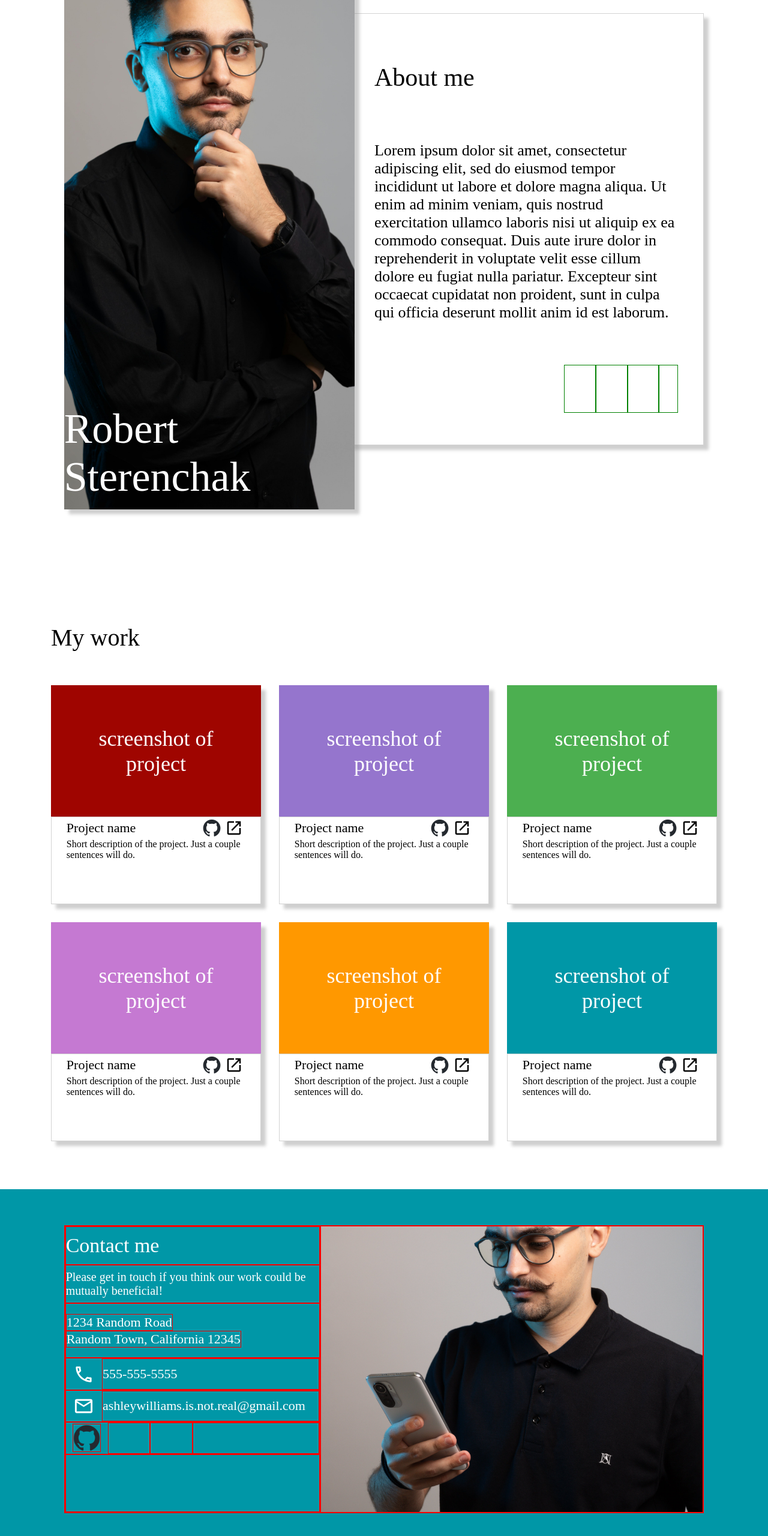
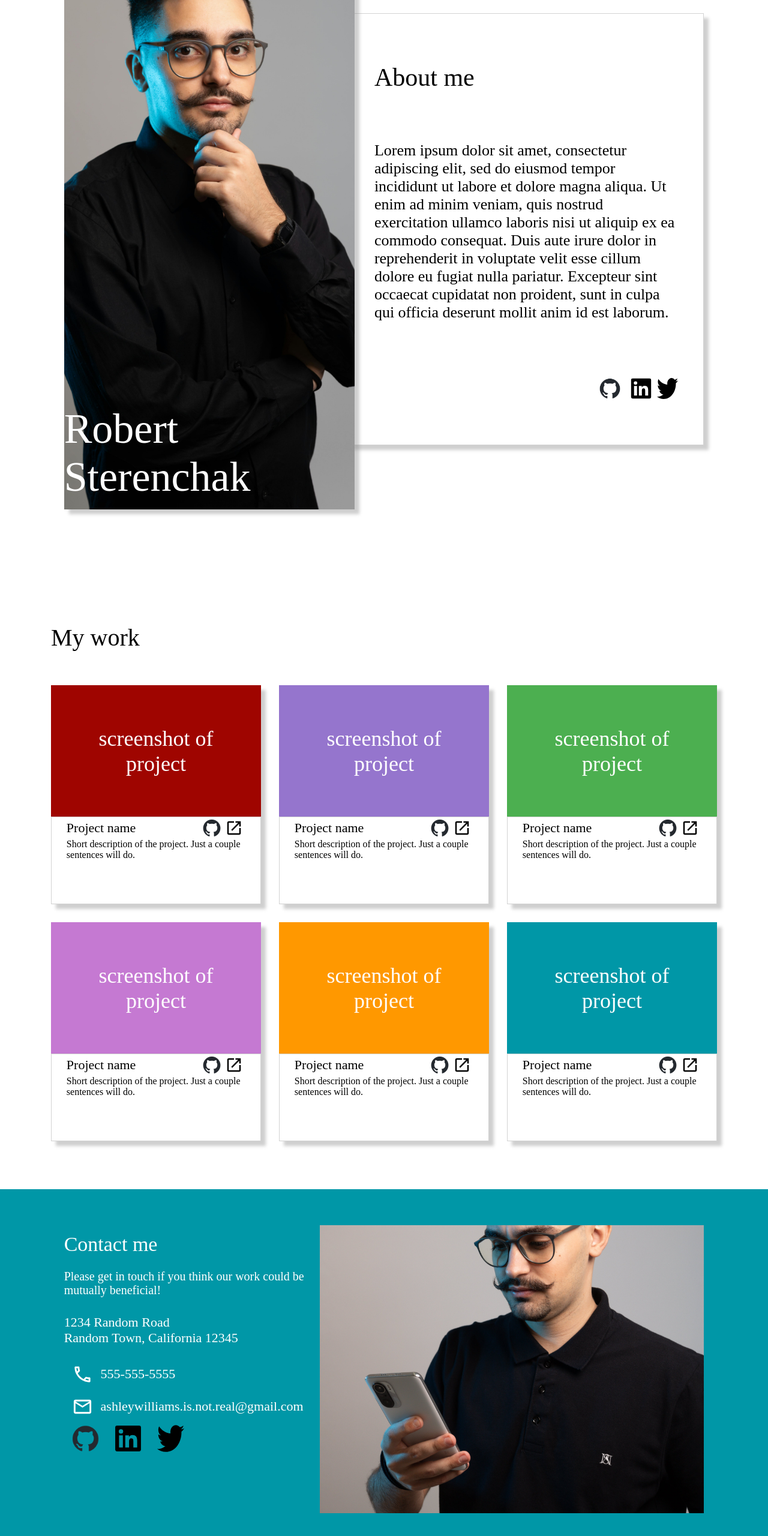
Before and after one commit to rsterenchak/HomePage_TOP, a website built with webpack: page HomePage_main/src/index.html in a window 1280 px wide. Shown: the part 218-2778 px from the top of the page at 60% size. Built offline with nearby package versions, Linux system fonts and the light colour scheme.

Commit message:
Pushed final media query for mobile responsiveness

```diff
--- a/HomePage_main/src/index.html
+++ b/HomePage_main/src/index.html
@@ -48,9 +48,9 @@
               <div class='descLinks'>
                 <div class='spaceLeft'></div>
                 <div class='gitHub'></div>
-                <div class='linkedin'></div>
-                <div class='twitter'></div>
-                <div class='spaceRight'></div>
+                <img class='linkedin'></img>
+                <img class='twitter'></img>
+                <img class='spaceRight'></img>
 
               </div>
 
@@ -204,8 +204,8 @@
             </div>
             <div class='desc5'>
               <img class='mainGit'></img>
-              <div class='mainLinkedIn'></div>
-              <div class='mainTwit'></div>
+              <img class='mainLinkedIn'></img>
+              <img class='mainTwit'></img>
               <div class='mainSpace'></div>
             </div>
             <div class='space'></div>
--- a/HomePage_main/src/index.js
+++ b/HomePage_main/src/index.js
@@ -6,6 +6,8 @@ import Portait1 from './pexels-alexandre.jpg'
 import printMe from './print.js';
 import Icon3 from './phone-outline.svg';
 import Icon4 from './email-outline.svg';
+import Icon5 from './linkedin-plain.svg';
+import Icon6 from './twitter-original.svg';
 
 
 /* var portrait1 = document.getElementsByClassName('picture');
@@ -60,4 +62,24 @@ element14[0].src = Icon4;
 var element15 = document.getElementsByClassName('mainGit');
 
 element15[0].src = Icon1;
-  // document.body.appendChild(component());
+
+
+var element16 = document.getElementsByClassName('mainLinkedIn');
+element16[0].src = Icon5;
+// mainLinkedIn
+
+var element17 = document.getElementsByClassName('mainTwit');
+element17[0].src = Icon6;
+// mainTwit
+
+var element18 = document.getElementsByClassName('linkedin');
+element18[0].src = Icon1;
+// linkedin
+
+var element19 = document.getElementsByClassName('twitter');
+element19[0].src = Icon5;
+// twitter
+
+var element20 = document.getElementsByClassName('spaceRight');
+element20[0].src = Icon6;
+// spaceRight
--- a/HomePage_main/src/style.css
+++ b/HomePage_main/src/style.css
@@ -166,22 +166,28 @@ body {
 
 .gitHub {
 
-  border: 1px solid green
+
 }
 
 .linkedin {
+  align-self: center;
+  justify-self: center;
+  width: 35px;
 
-  border: 1px solid green
 }
 
 .twitter {
+  align-self: center;
+  justify-self: center;
+  width: 35px;
 
-  border: 1px solid green
 }
 
 .spaceRight {
+  align-self: center;
+  justify-self: center;
+  width: 35px;
 
-  border: 1px solid green
 }
 
 
@@ -723,7 +729,7 @@ body {
     'contact workPhoto'
     ;
 
-  border: 1px solid red;
+
 }
 
 .contact {
@@ -732,20 +738,20 @@ body {
   grid-template-rows: 1.2fr 1.2fr 1.7fr 1fr 1fr 1fr 1.8fr;
   grid-template-columns: 1fr;
   color: white;
-  border: 1px solid red;
+
 }
 
 .head {
   display: flex;
   align-items: center;
   font-size: 34px;
-  border: 1px solid red;
+
 }
 .desc1 {
   display: flex;
   align-items: center;
   font-size: 20px;
-  border: 1px solid red;
+
 }
 .desc2 {
   display: flex;
@@ -753,18 +759,17 @@ body {
   align-items: start;
   justify-content: center;
   font-size: 22px;
-  border: 1px solid red;
+
 }
 
 .desc2 > div {
-  border: 1px solid red;
 
 }
 
 .desc3 {
   display: grid;
   grid-template-columns: 1fr 6fr;
-  border: 1px solid red;
+
 }
 .phoneIcon {
   align-self: center;
@@ -777,14 +782,14 @@ body {
   display: flex;
   align-items: center;
   font-size: 22px;
-  border: 1px solid red;
+
 }
 
 
 .desc4 {
   display: grid;
   grid-template-columns: 1fr 6fr;
-  border: 1px solid red;
+
 }
 .mailIcon {
   align-self: center;
@@ -796,34 +801,40 @@ body {
   display: flex;
   align-items: center;
   font-size: 22px;
-  border: 1px solid red;
+
 }
 
 .desc5 {
   display: grid;
   grid-template-columns: 1fr 1fr 1fr 3fr;
-  border: 1px solid red;
+
 }
 
 .mainGit {
   align-self: center;
   justify-self: center;
   width: 45px;
-  border: 1px solid red;
+
 }
 .mainLinkedIn {
-  border: 1px solid red;
+  align-self: center;
+  justify-self: center;
+  width: 45px;
+
 }
 .mainTwit {
-  border: 1px solid red;
+  align-self: center;
+  justify-self: center;
+  width: 45px;
+
 }
 .mainSpace {
-  border: 1px solid red;
+
 }
 
 
 .space {
-  border: 1px solid red;
+
 }
 
 .workPhoto {
@@ -837,7 +848,6 @@ body {
   background-size: 100%;
   background-position: center;
   background-repeat: no-repeat;
-  border: 1px solid red;
 }
 
 
@@ -963,7 +973,6 @@ body {
     'contact'
     ;
 
-  border: 1px solid red;
 }
 
 .workHeader {
@@ -983,9 +992,76 @@ body {
   }
 }
 
-@media (max-width: 970px) {
+@media screen and (max-width: 970px) {
 
   .topSec {
-    min-width: 1000px;
+    min-width: 240px;
+
   }
-}
+
+  .picture {
+    height: 600px;
+    width: auto;
+
+
+  }
+
+
+  .descMain {
+    grid-area: descMain;
+    font-size: 18px;
+  }
+
+
+  .middleSec {
+    margin: 0px;
+    min-width: 100px;
+
+  }
+
+  .card1 {
+    width: 300px;
+    max-height: 30px;
+    font-size: 16px;
+
+  }
+  .card2 {
+    width: 300px;
+    max-height: 30px;
+    font-size: 16px;
+
+
+  }
+  .card3 {
+    width: 300px;
+    max-height: 30px;
+    font-size: 16px;
+
+
+  }
+  .card4 {
+    width: 300px;
+    max-height: 30px;
+    font-size: 16px;
+
+
+  }
+  .card5 {
+    width: 300px;
+    max-height: 30px;
+    font-size: 16px;
+
+  }
+  .card6 {
+    width: 300px;
+    max-height: 30px;
+
+
+  }
+
+  .footerSec {
+    padding: 20px;
+
+  }
+
+  }
```
Also changed, not shown: HomePage_main/dist/c5ada989ed509ca7f28d.svg (added), HomePage_main/dist/e524bd241ff0bf093ee3.svg (added), HomePage_main/dist/index.html, HomePage_main/src/linkedin-plain.svg (added), HomePage_main/src/twitter-original.svg (added), 1 other file.
